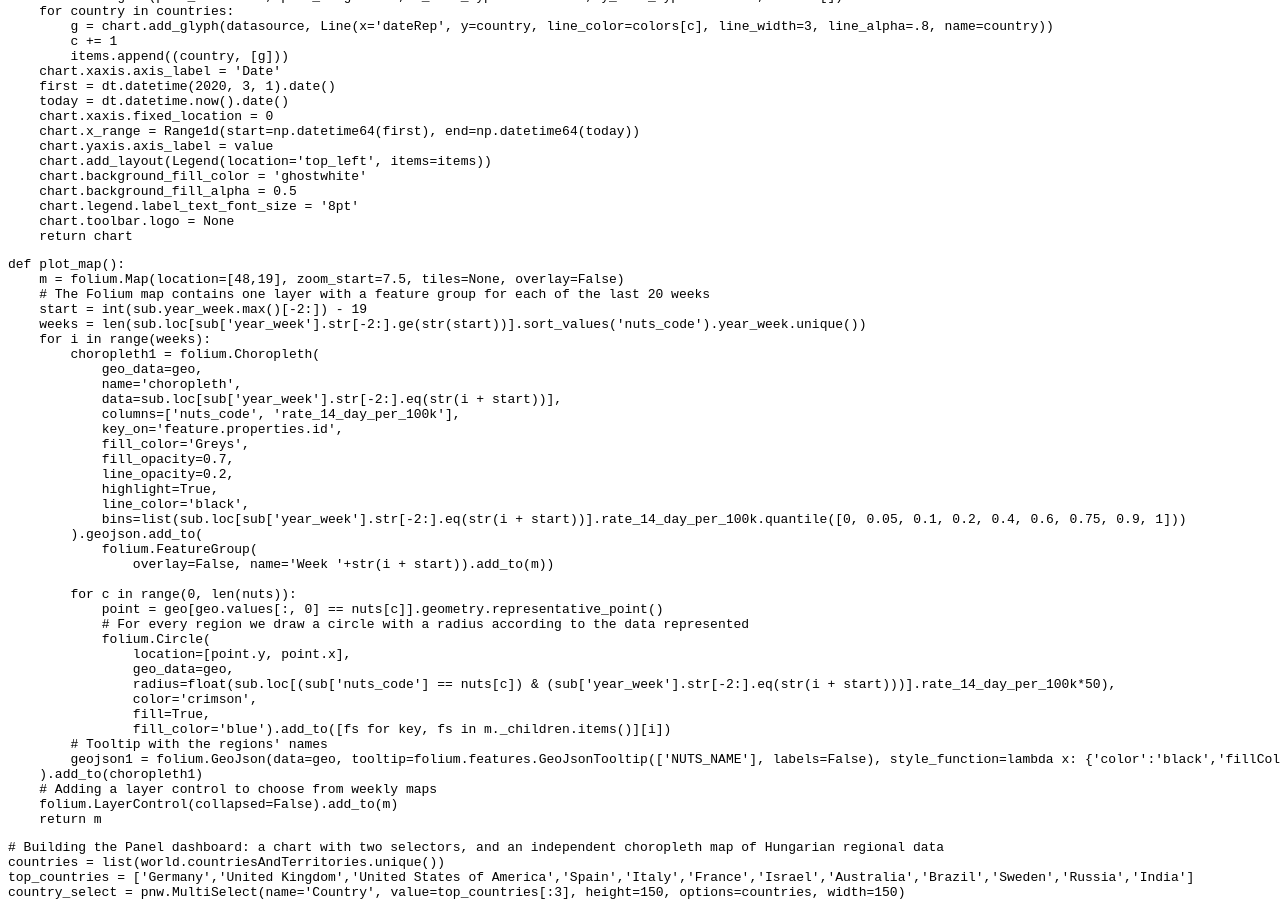
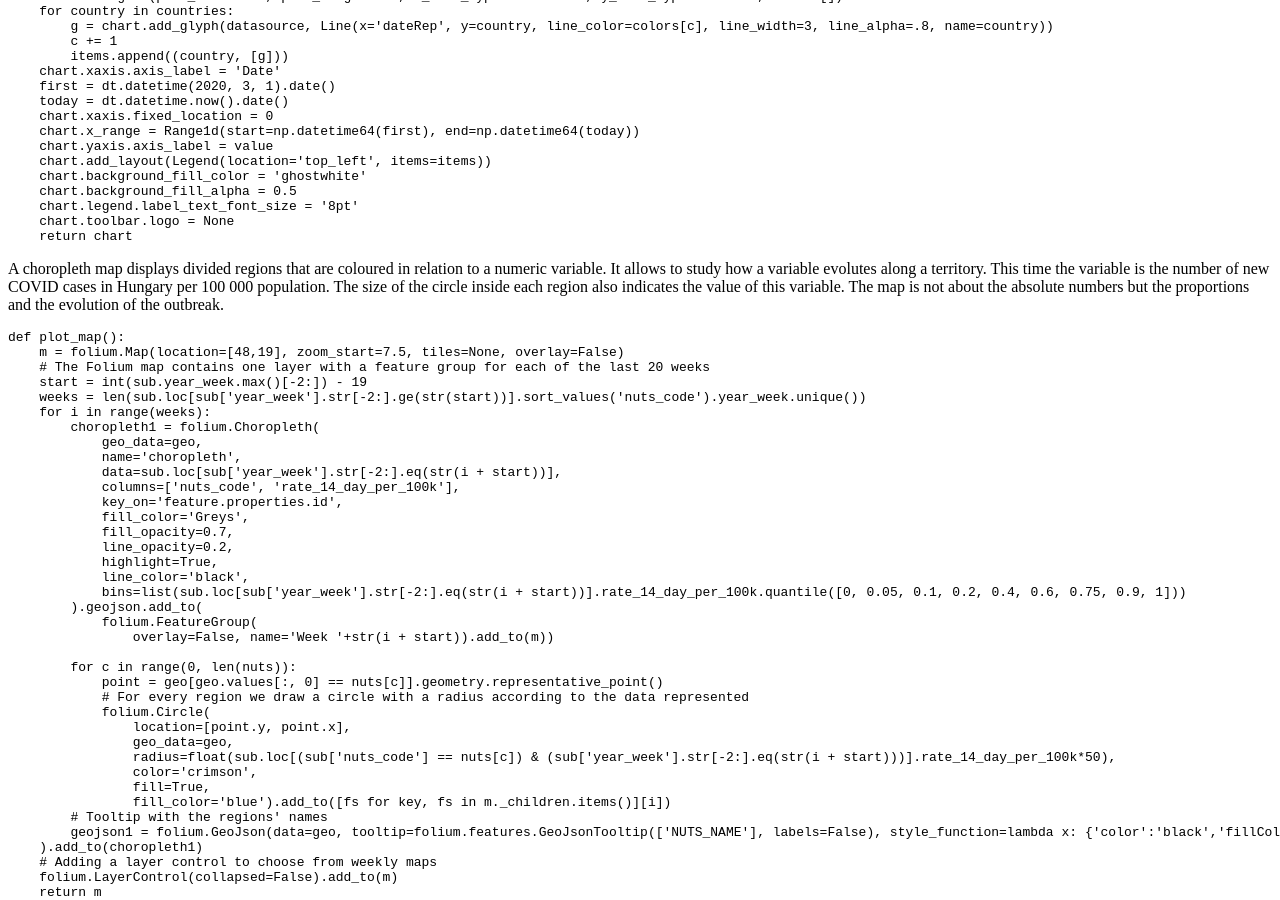
Before and after one commit to dg-data/tidbits, a Jekyll site: the page built from _posts/2019-07-12-folium-charts.md, in a window 1280 px wide and 900 px high, scrolled down 1484 px. Built offline with Jekyll 4.4.1, drawn with Linux system fonts in a browser that asks for light colours; cached includes are drawn as plain includes; nearby versions of some CDN libraries.

Commit message:
Update 2019-07-12-folium-charts.md

````diff
--- a/_posts/2019-07-12-folium-charts.md
+++ b/_posts/2019-07-12-folium-charts.md
@@ -101,6 +100,7 @@ def chart_countries:
     chart.toolbar.logo = None
     return chart
 ```
+A choropleth map displays divided regions that are coloured in relation to a numeric variable. It allows to study how a variable evolutes along a territory. This time the variable is the number of new COVID cases in Hungary per 100 000 population. The size of the circle inside each region also indicates the value of this variable. The map is not about the absolute numbers but the proportions and the evolution of the outbreak.
 ```python
 def plot_map():
     m = folium.Map(location=[48,19], zoom_start=7.5, tiles=None, overlay=False)
@@ -164,5 +164,5 @@ app = pn.Column(
 app.servable()
 ```
 <div id="hv-chart-1"></div>
-### New cases in Hungary per 100 000 population by week
+#### New cases in Hungary per 100 000 population by week
 <div id="folium-chart-1"></div>
````
Also changed, not shown: other parts of _posts/2019-07-12-folium-charts.md (+0 -1 lines).
